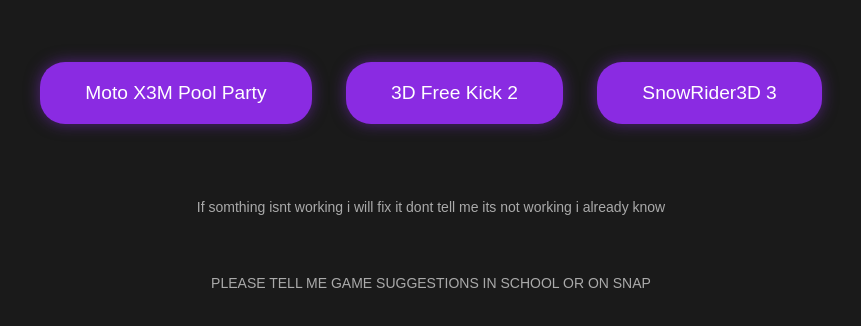
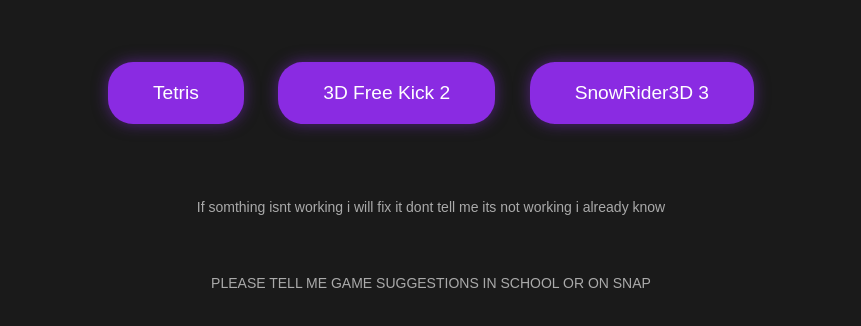
Before and after one commit to ledj0000/School-Project-8th, a plain HTML site: page index.html in a window 1280 px wide. Shown: the part 148-474 px from the top of the page, without its empty margins (209-1070 px from the left). Drawn offline with Linux system fonts and the light colour scheme.

Commit message:
Added Tetris available to the main page

```diff
--- a/index.html
+++ b/index.html
@@ -55,7 +55,7 @@
   <h1>My School Games</h1>
 
   <!-- Game Buttons -->
-<a class="game-button" href="MotoX3MPoolParty.html" target="_blank">Moto X3M Pool Party</a>
+<a class="game-button" href="tetris.html" target="_blank">Tetris</a>
 <a class="game-button" href="3DFreeKick.html" target="_blank">3D Free Kick 2</a>
 <a class="game-button" href="SnowRider3D.html" target="_blank">SnowRider3D 3</a>
 
```
